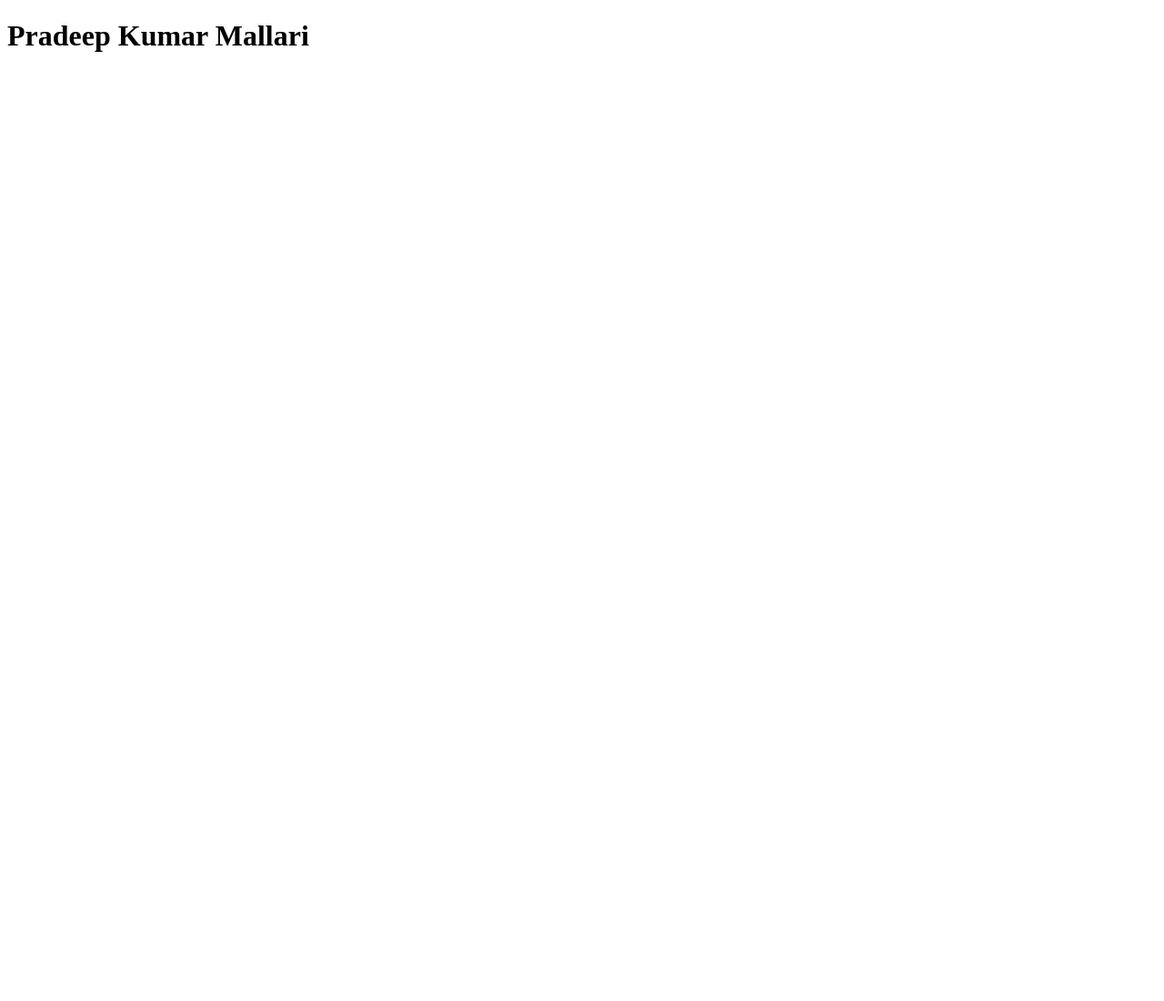
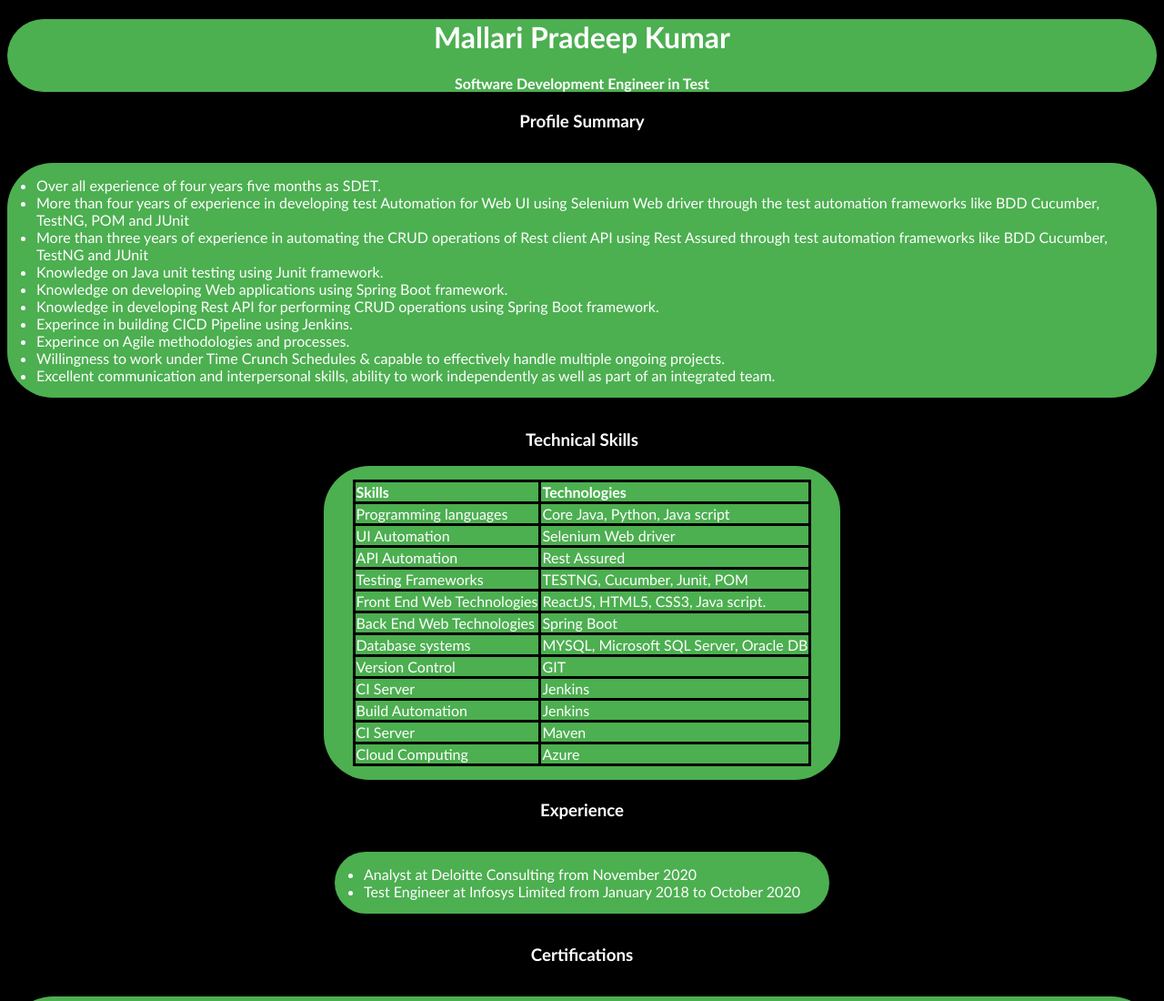
Before and after one commit to pradeepkumarmallari/profile, a plain HTML site: page index.html in a window 1280 px wide. Shown: the top 1100 px of the page at 91% size. Before the commit the page ends 800 px from the top, so only its background shows below. Drawn offline with Linux system fonts and the light colour scheme.

Commit message:
Update index.html

```diff
--- a/index.html
+++ b/index.html
@@ -1,10 +1,193 @@
 <!DOCTYPE html>
-<html lang="en" dir="ltr">
-  <head>
-    <title>Pradeep Kumar Mallari- Profile Page</title>
-  </head>
+<html>
+	<head>
+		<meta name="keywords" content="Mallari Pradeep Kumar,Pradeep,Mallari" />
+		<title>Mallari Pradeep Kumar</title>
+		<style>
 
-  <body>
-    <h1>Pradeep Kumar Mallari</h1>
-  </body>
+			.background{
+				background-color:black;
+			}
+			.text{
+				text-align:center;
+				font-family:calibri;
+				color:white;
+				align:center
+
+			}
+
+			.header{
+				background-color:#4CAF50; /* Green */;
+				border-radius:50px;
+			}
+
+			.marginAlign{
+				margin-left:90px;
+				border-radius:50px;
+				margin-bottom:30px;
+
+			}
+
+			.link{
+				background-color: #4CAF50; /* Green */;
+				border: none;
+				color: white;
+				padding: 15px 32px;
+				text-align: center;
+				text-decoration: none;
+				display: inline-block;
+				font-size: 16px;
+				border-radius:50px;
+				box-shadow: 0 12px 16px 0 rgba(0,0,0,0.24), 0 17px 50px 0 rgba(0,0,0,0.19);
+			}
+
+			.section{
+				background-color: #4CAF50; /* Green */;
+				border: none;
+				color: white;
+				padding: 15px 32px;
+				text-decoration: none;
+				display: inline-block;
+				text-align: left;
+				font-size: 16px;
+				border-radius:50px;
+				box-shadow: 0 12px 16px 0 rgba(0,0,0,0.24), 0 17px 50px 0 rgba(0,0,0,0.19);
+			}
+			table,th, td {
+				border: 3px solid black;
+				border-collapse: collapse;
+			}
+
+		</style>
+	</head>
+	<body class="background">
+		<header class="header">
+			<div class="text">
+				<h1>Mallari Pradeep Kumar</h1>
+				<h4>Software Development Engineer in Test</h4>
+			</div>
+		</header>
+		<article>
+			<section class="text">
+				<h3 class="text">Profile Summary</h3>
+				<ul class="section">
+					<li>Over all experience of four years five months as SDET.</li>
+					<li>More than four years of experience in developing test Automation for Web UI using Selenium Web driver through the test automation frameworks like BDD Cucumber, TestNG, POM and JUnit</li>
+					<li>More than three years of experience in automating the CRUD operations of Rest client API using Rest Assured through test automation frameworks like BDD Cucumber, TestNG and JUnit</li>
+					<li>Knowledge on Java unit testing using Junit framework.</li>
+					<li>Knowledge on developing Web applications using Spring Boot framework.</li>
+					<li>Knowledge in developing Rest API for performing CRUD operations using Spring Boot framework.</li>
+					<li>Experince in building CICD Pipeline using Jenkins.</li>
+					<li>Experince on Agile methodologies and processes.</li>
+					<li>Willingness to work under Time Crunch Schedules & capable to effectively handle multiple ongoing projects.</li>
+					<li>Excellent communication and interpersonal skills, ability to work independently as well as part of an integrated team.</li>
+				</ul>
+
+
+			</section>
+			<section class="text">
+				<h3>Technical Skills</h3>
+					<table class="section">
+						<tr>
+							<td><B>Skills</B></td>
+							<td><B>Technologies<B></td>
+						</tr>
+						<tr>
+							<td>Programming languages</td>
+							<td>Core Java, Python, Java script</td>
+						</tr>
+						<tr>
+							<td>UI Automation </td>
+							<td>Selenium Web driver</td>
+						</tr>
+						<tr>
+							<td>API Automation</td>
+							<td>Rest Assured</td>
+						</tr>
+						<tr>
+							<td>Testing Frameworks</td>
+							<td>TESTNG, Cucumber, Junit, POM</td>
+						</tr>
+						<tr>
+							<td>Front End Web Technologies</td>
+							<td>ReactJS, HTML5, CSS3, Java script.</td>
+						</tr>
+						<tr>
+							<td>Back End Web Technologies</td>
+							<td>Spring Boot</td>
+						</tr>
+						<tr>
+							<td>Database systems</td>
+							<td>MYSQL, Microsoft SQL Server, Oracle DB</td>
+						</tr>
+						<tr>
+							<td>Version Control </td>
+							<td>GIT</td>
+						</tr>
+						<tr>
+							<td>CI Server</td>
+							<td>Jenkins</td>
+						</tr>
+						<tr>
+							<td>Build Automation</td>
+							<td>Jenkins</td>
+						</tr>
+						<tr>
+							<td>CI Server</td>
+							<td>Maven</td>
+						</tr>
+						<tr>
+							<td>Cloud Computing</td>
+							<td>Azure</td>
+						</tr>
+					</table>
+
+			</section>
+
+			<section class="text">
+				<h3 class="text">Experience</h3>
+				<ul class="section">
+					<li>Analyst at Deloitte Consulting from November 2020</li>
+					<li>Test Engineer at Infosys Limited from January 2018 to October 2020</li>
+				</ul>
+
+
+			</section>
+
+			<section class="text">
+				<h3 class="text">Certifications</h3>
+				<ul class="section">
+					<li>Infosys Certified Selenium Automation Tester.</li>
+					<li>Infosys Certified BDD with Cucumber Automation Tester.</li>
+					<li>More than three years of experience in automating the CRUD operations of Rest client API using Rest Assured through test automation frameworks like BDD Cucumber, TestNG and JUnit</li>
+					<li>Infosys Certified SE8 Java Developer.</li>
+					<li>Infosys Certified Agile Developer.</li>
+					<li>Infosys Certified DevOps professional.</li>
+					<li>Infosys Certified Python Associate.</li>
+					<li>Infosys Certified MYSQL Associate.</li>
+				</ul>
+
+
+			</section>
+
+			<section class="text">
+				<h3 class="text">Education</h3>
+				<ul class="section">
+					<li>Mechanical Engineering at KL University, Guntur</li>
+				</ul>
+
+
+			</section>
+
+		</article>
+
+		<footer class="text">
+			<br/><br/>
+			<div class="header">
+				<nav>Contact via email : pradeepkumarmallari@gmail.com</nav>
+				<nav>Like and Connect with me on <a href="https://www.linkedin.com/in/pradeep-kumar-mallari-7b5b3685/">in</a></nav>
+			</div>
+
+		</footer>
+	</body>
 </html>
```
